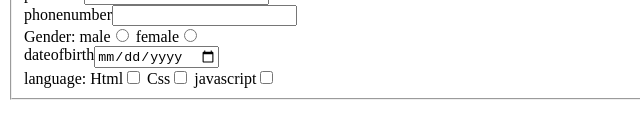
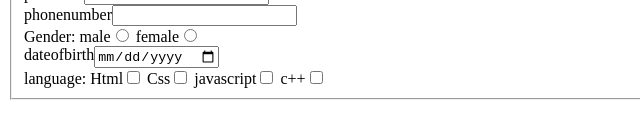
Before and after one commit to shanmugapriyamuthuraman/practice13, a plain HTML site: page index.html in a window 1280 px wide. Shown: the part 390-528 px from the top of the page, 0-640 px from the left. Drawn offline with Linux system fonts and the light colour scheme.

Commit message:
Update index.html

```diff
--- a/index.html
+++ b/index.html
@@ -57,5 +57,6 @@
 <label for="Html">Html<input type="checkbox" name="courses" id="Html">
 <label for="Css">Css<input type="checkbox" name="courses" id="Css">
 <label for="javascript">javascript<input type="checkbox" name="courses" id="Javascript">
+<label for="c++">c++<input type="checkbox" id="javascript">
 </body>
 </html>
```
